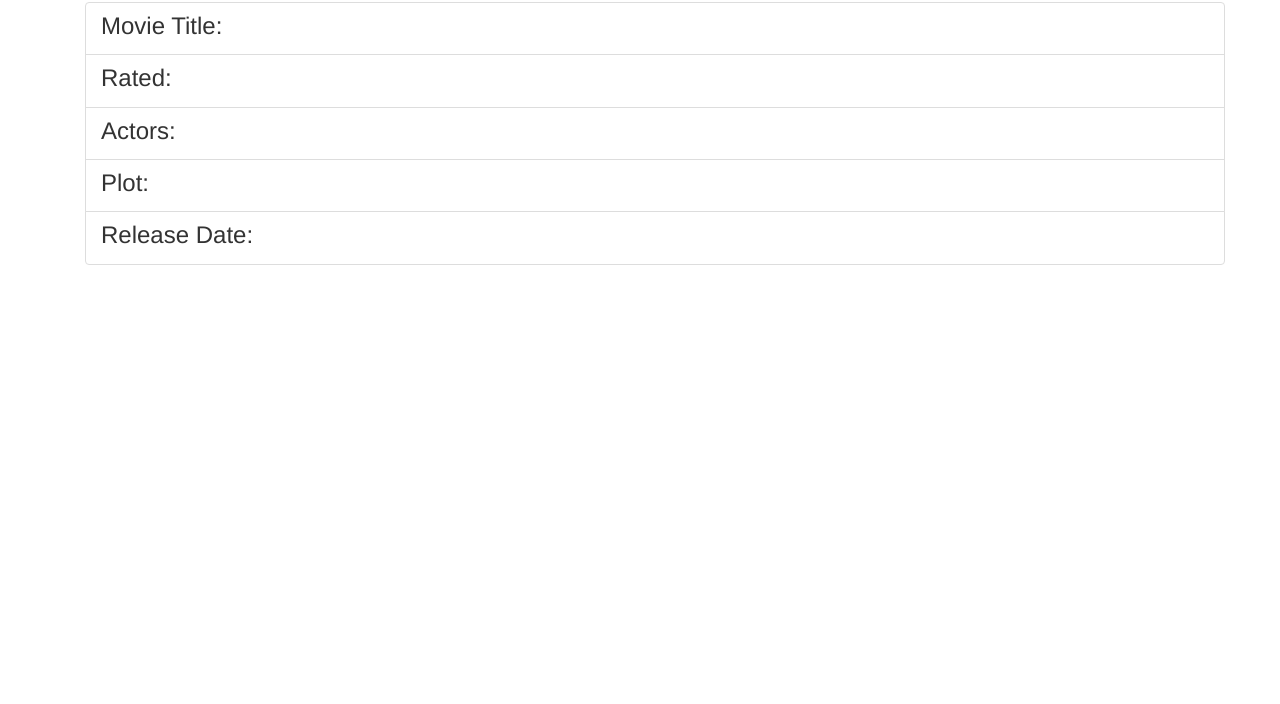
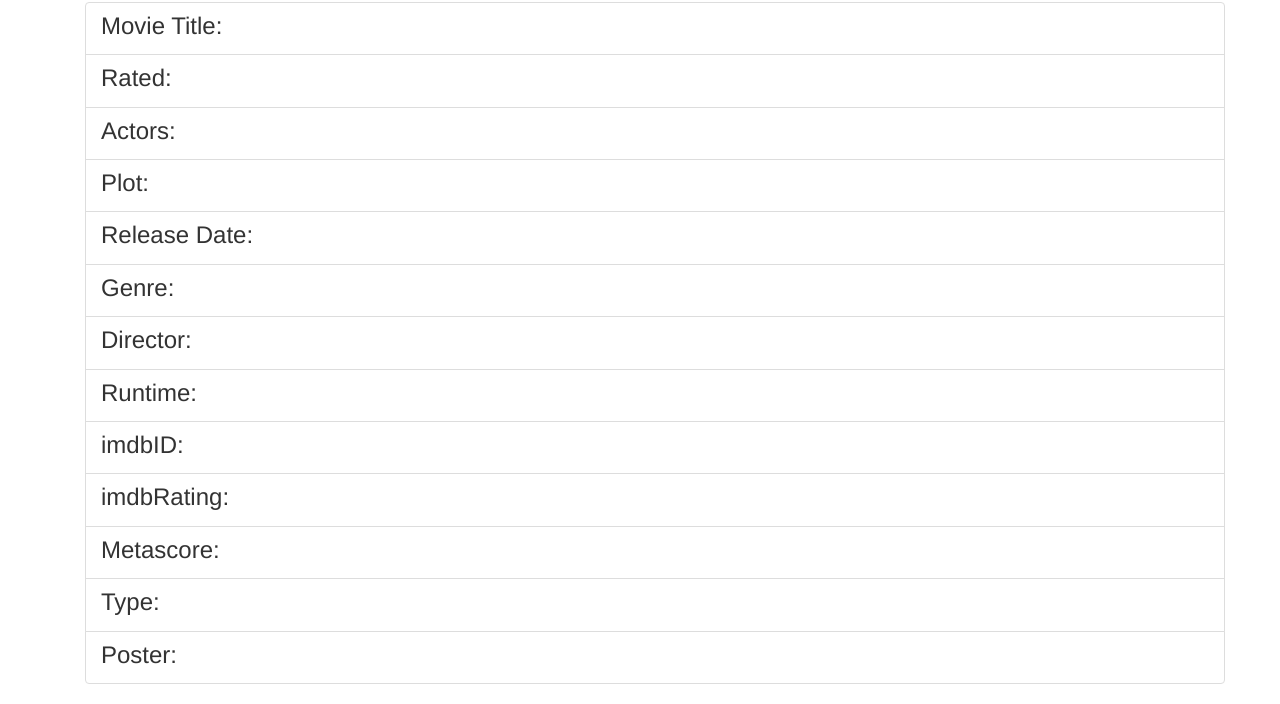
Before and after one commit to sv14e/lesson8_ajax, a plain HTML site: page index.html in a window 1280 px wide. Shown: the part 533-1237 px from the top of the page. Before the commit the page ends 818 px from the top, so only its background shows below. Drawn offline with nearby package versions, Linux system fonts and the light colour scheme.

Commit message:
Lesson 8 final commit

```diff
--- a/index.html
+++ b/index.html
@@ -1,8 +1,8 @@
 <html>
 <!- -
 Program Name:   Seminole Movie Connection
-Author:
-Date:
+Author: Sarah Voelker
+Date: April 10, 2017
 Filename:   index.html
 - ->
 
@@ -53,7 +53,38 @@ Filename:   index.html
             <h3 class="list-group-item-heading">Release Date:</h3>
             <p class="list-group-item-text lead text-primary" id="Released">  </p>
         </a>
-
+        <a href="#" class="list-group-item">
+            <h3 class="list-group-item-heading">Genre:</h3>
+            <p class="list-group-item-text lead text-primary" id="Genre">  </p>
+        </a>
+        <a href="#" class="list-group-item">
+            <h3 class="list-group-item-heading">Director:</h3>
+            <p class="list-group-item-text lead text-primary" id="Director">  </p>
+        </a>
+        <a href="#" class="list-group-item">
+            <h3 class="list-group-item-heading">Runtime:</h3>
+            <p class="list-group-item-text lead text-primary" id="Runtime">  </p>
+        </a>
+        <a href="#" class="list-group-item">
+            <h3 class="list-group-item-heading">imdbID:</h3>
+            <p class="list-group-item-text lead text-primary" id="imdbID">  </p>
+        </a>
+        <a href="#" class="list-group-item">
+            <h3 class="list-group-item-heading">imdbRating:</h3>
+            <p class="list-group-item-text lead text-primary" id="imdbRating">  </p>
+        </a>
+        <a href="#" class="list-group-item">
+            <h3 class="list-group-item-heading">Metascore:</h3>
+            <p class="list-group-item-text lead text-primary" id="Metascore">  </p>
+        </a>
+        <a href="#" class="list-group-item">
+            <h3 class="list-group-item-heading">Type:</h3>
+            <p class="list-group-item-text lead text-primary" id="Type">  </p>
+        </a>
+        <a href="#" class="list-group-item">
+            <h3 class="list-group-item-heading">Poster:</h3>
+            <p class="list-group-item-text lead text-primary" id="Poster">  </p>
+        </a>
     </div>
 </div>
     <script>
@@ -71,6 +102,14 @@ Filename:   index.html
                      $('#Actors').html(json.Actors);
                      $('#Plot').html(json.Plot);
                      $('#Released').html(json.Released);
+                     $('#Genre').html(json.Genre);
+                     $('#Director').html(json.Director);
+                     $('#Runtime').html(json.Runtime);
+                     $('#imdbID').html(json.imdbID);
+                     $('#imdbRating').html(json.imdbRating);
+                     $('#Metascore').html(json.Metascore);
+                     $('#Type').html(json.Type);
+                     $('#Poster').html(json.Poster);
                 })
                 .fail(function() {
                       alert("Posting failed.");
```
Also changed, not shown: 1 other file.
